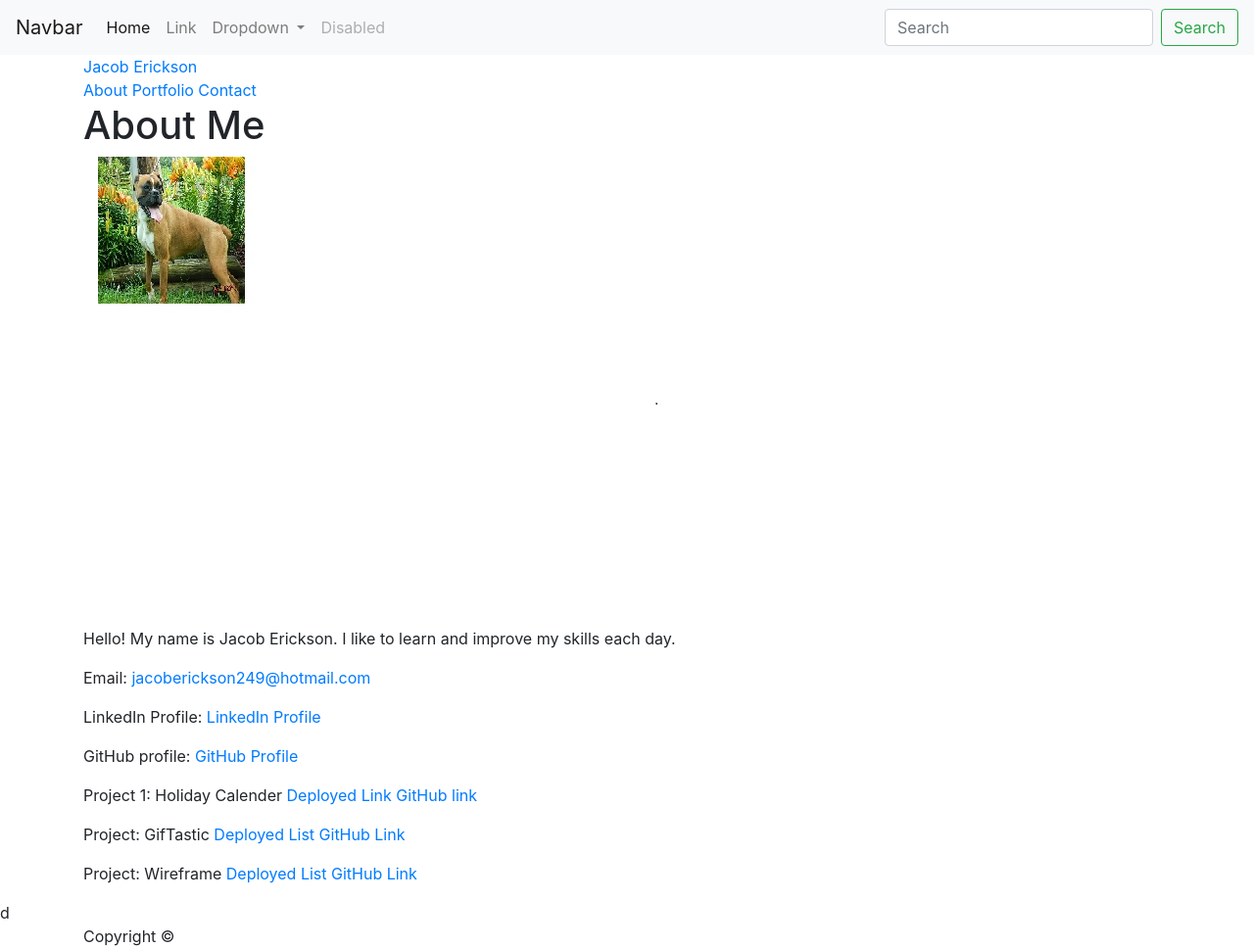
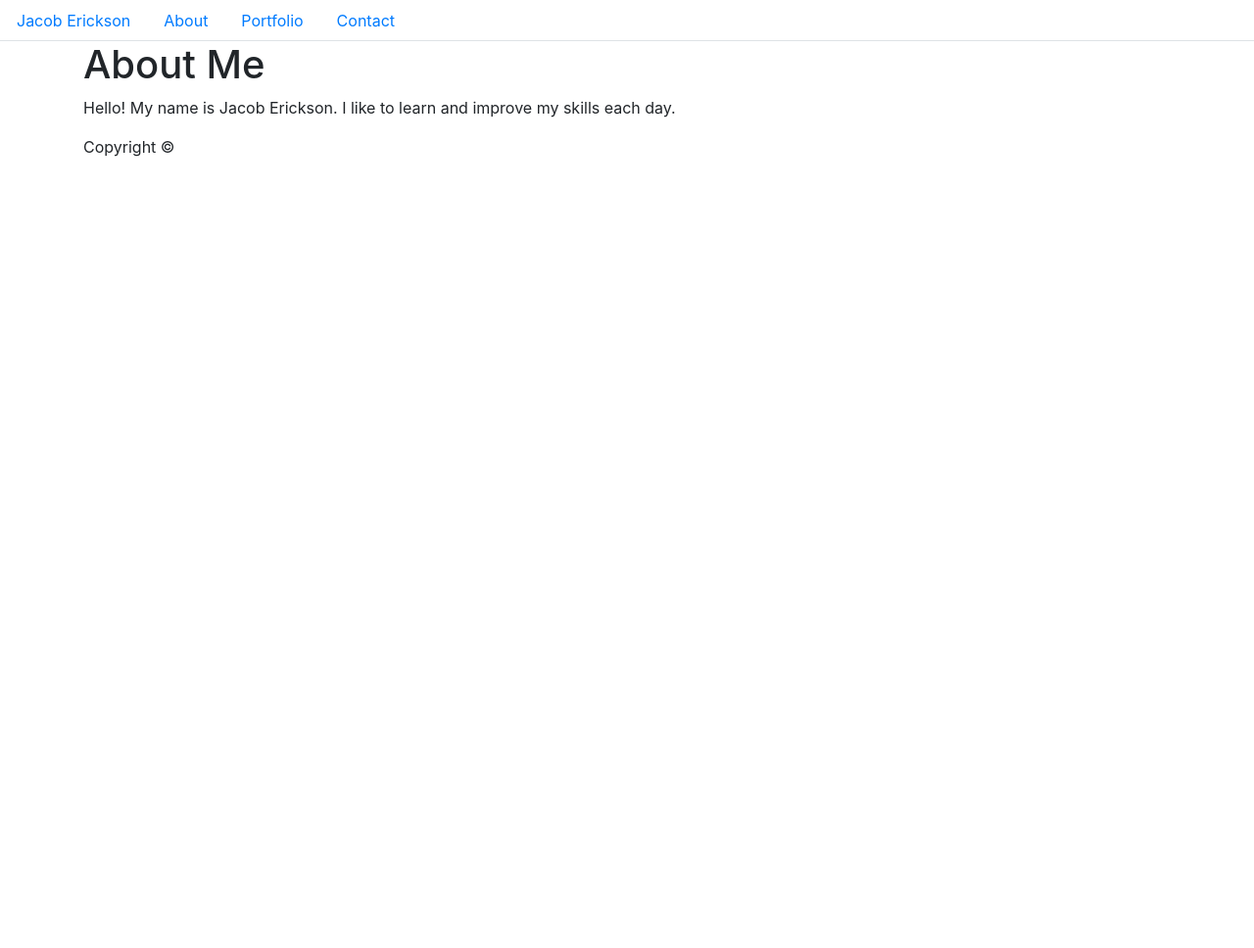
Before and after one commit to Jerickson-249/Bootstrap-Portfolio, a plain HTML site: page index.html in a window 1280 px wide. Shown: the whole page at 98% size. After the commit the page ends 800 px from the top, so only its background shows below. Drawn offline with nearby package versions, Linux system fonts and the light colour scheme.

Commit message:
Updated all 3 pages for more functionality and look

```diff
--- a/index.html
+++ b/index.html
@@ -9,85 +9,25 @@
 </head>
 
 <body>
-  <nav class="navbar navbar-expand-lg navbar-light bg-light">
-    <a class="navbar-brand" href="#">Navbar</a>
-    <button class="navbar-toggler" type="button" data-toggle="collapse" data-target="#navbarSupportedContent" aria-controls="navbarSupportedContent" aria-expanded="false" aria-label="Toggle navigation">
-      <span class="navbar-toggler-icon"></span>
-    </button>
-
-    <div class="collapse navbar-collapse" id="navbarSupportedContent">
-      <ul class="navbar-nav mr-auto">
-        <li class="nav-item active">
-          <a class="nav-link" href="#">Home <span class="sr-only">(current)</span></a>
+  <ul class="nav nav-tabs">
+    <li class="nav-item">
+      <a class="nav-link" href="index.html">Jacob Erickson</a>
     </li>
     <li class="nav-item">
-          <a class="nav-link" href="#">Link</a>
-        </li>
-        <li class="nav-item dropdown">
-          <a class="nav-link dropdown-toggle" href="#" id="navbarDropdown" role="button" data-toggle="dropdown" aria-haspopup="true" aria-expanded="false">
-            Dropdown
-          </a>
-          <div class="dropdown-menu" aria-labelledby="navbarDropdown">
-            <a class="dropdown-item" href="#">Action</a>
-            <a class="dropdown-item" href="#">Another action</a>
-            <div class="dropdown-divider"></div>
-            <a class="dropdown-item" href="#">Something else here</a>
-          </div>
+      <a class="nav-link" href="index.html">About</a>
     </li>
     <li class="nav-item">
-          <a class="nav-link disabled" href="#" tabindex="-1" aria-disabled="true">Disabled</a>
+      <a class="nav-link" href="portfolio.html">Portfolio</a>
+    </li>
+    <li class="nav-item">
+      <a class="nav-link" href="contact.html">Contact</a>
     </li>
   </ul>
-      <form class="form-inline my-2 my-lg-0">
-        <input class="form-control mr-sm-2" type="search" placeholder="Search" aria-label="Search">
-        <button class="btn btn-outline-success my-2 my-sm-0" type="submit">Search</button>
-      </form>
-    </div>
-  </nav>
-  <header id="masthead">
-    <div class="container">
-      <a href="index.html" id="logo">Jacob Erickson</a>
-      <nav>
-        <a href="index.html">About</a>
-        <a href="portfolio.html">Portfolio</a>
-        <a href="contact.html">Contact</a>
-      </nav>
-    </div>
-  </header>
 
   <div id="main-container" class="container">
     <section class="main-section">
       <h1>About Me</h1>
-      <div class="col-sm-3">
-        <img src="images/boxer.jpg" class="auth-image" alt="Jacob Erickson">
-      </div>
         <p>Hello! My name is Jacob Erickson. I like to learn and improve my skills each day.</p>
-        <p> Email:
-            <a href="jacoberickson249@hotmail.com">jacoberickson249@hotmail.com</a>
-        </p>
-
-        <p>LinkedIn Profile:
-            <a href="https://www.linkedin.com/in/jacob-erickson-86365993/" target="_blank">LinkedIn Profile</a>
-        </p>
-
-        <p>GitHub profile:
-            <a href="https://github.com/Jerickson-249" target="_blank">GitHub Profile</a>
-        </p>
-
-        <p>Project 1: Holiday Calender
-            <a href="https://ebwardgroup.github.io/Project-1-Holiday-Calendar/" target="_blank">Deployed Link</a>
-            <a href="https://github.com/skybik/Holiday-Calendar" target="_blank">GitHub link</a>
-        </p>
-
-        <p>Project: GifTastic
-            <a href=" https://jerickson-249.github.io/Giphy-App/" target="_blank">Deployed List</a>
-            <a href="https://github.com/Jerickson-249/Giphy-App" target="_blank">GitHub Link</a>
-        </p>
-
-        <p>Project: Wireframe
-            <a href="https://jerickson-249.github.io/HW-Wireframe/" target="_blank">Deployed List</a>
-            <a href="https://github.com/Jerickson-249/HW-Wireframe" target="_blank">GitHub Link</a>
-        </p>
 
       <div class="col-sm-9">
         <div class="caption">
@@ -96,7 +36,7 @@
       </div>
     </section>
 
-  </div>d
+  </div>
 
   <footer>
     <div class="container">
```
Also changed, not shown: contact.html (+23 -41 lines), portfolio.html (+33 -41 lines). Lines whose indentation alone changed are shown as unchanged.
